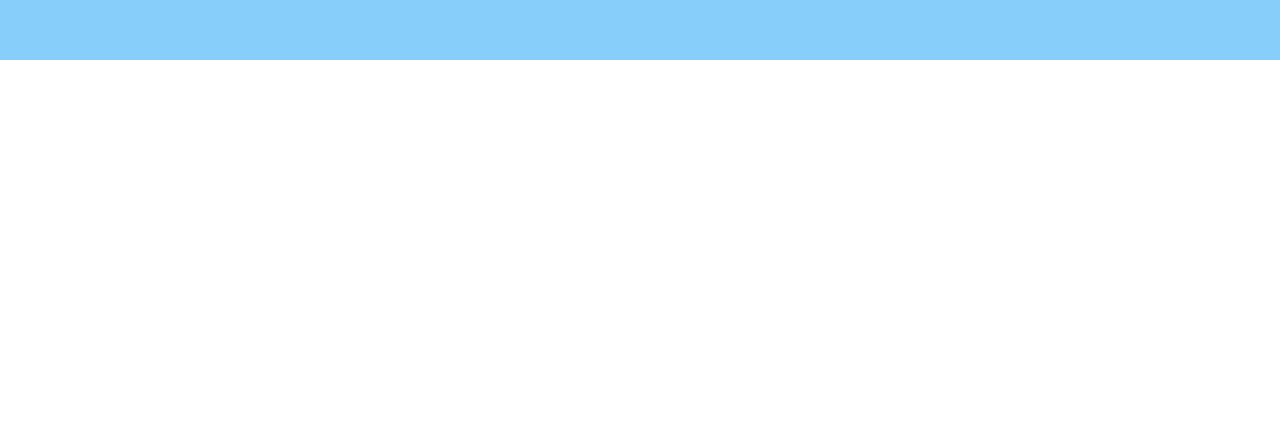
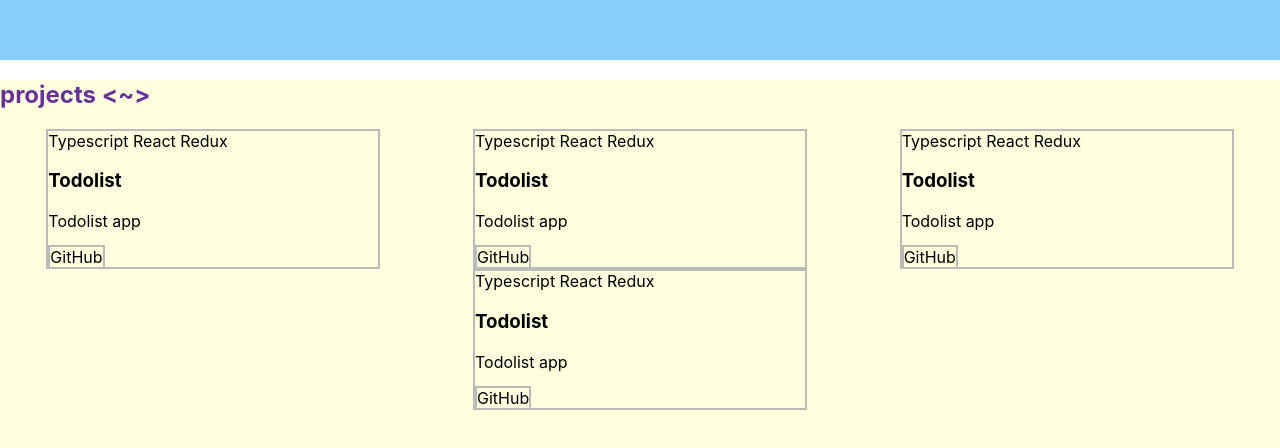
Before and after one commit to demos461/portfolio, a React app: page / in a window 1280 px wide. Shown: the part 1612-2060 px from the top of the page. Before the commit the page ends 1672 px from the top, so only its background shows below. Built offline with nearby package versions, Linux system fonts and the light colour scheme.

Commit message:
feat: create projects structure

```diff
--- a/src/App.tsx
+++ b/src/App.tsx
@@ -1,6 +1,7 @@
 import { Header } from './layout/header/Header';
 import { Main } from './layout/sections/main/Main';
 import { Skills } from './layout/sections/skills/Skills';
+import { Projects } from './layout/sections/projects/Projects';
 
 function App() {
   return (
@@ -8,6 +9,7 @@ function App() {
       <Header />
       <Main />
       <Skills />
+      <Projects />
     </>
   );
 }
--- /dev/null
+++ b/src/components/Link.styled.ts
@@ -0,0 +1,7 @@
+import styled from 'styled-components';
+
+export const LinkStyled = styled.a`
+  text-decoration: none;
+  border: 2px solid #bbb;
+  cursor: pointer;
+`;
--- /dev/null
+++ b/src/components/project/Project.tsx
@@ -0,0 +1,41 @@
+import React, { FC } from 'react';
+import styled from 'styled-components';
+import { LinkStyled } from '../Link.styled';
+
+type ProjectPropsType = {
+  image?: string;
+  stack: string;
+  title: string;
+  description: string;
+  gitLink: string;
+  demoLink?: string;
+};
+
+export const Project: FC<ProjectPropsType> = ({
+  image,
+  stack,
+  title,
+  description,
+  gitLink,
+  demoLink,
+}) => {
+  return (
+    <StyledProject>
+      {image && <Image src={image} />}
+      <Stack>{stack}</Stack>
+      <ProjectTitle>{title}</ProjectTitle>
+      <ProjectDescription>{description}</ProjectDescription>
+      <LinkStyled>GitHub</LinkStyled>
+      {demoLink && <LinkStyled>Demo</LinkStyled>}
+    </StyledProject>
+  );
+};
+
+const StyledProject = styled.article`
+  border: 2px solid #bbbbbb;
+  min-width: 330px;
+`;
+const Image = styled.img``;
+const Stack = styled.span``;
+const ProjectTitle = styled.h3``;
+const ProjectDescription = styled.p``;
--- /dev/null
+++ b/src/layout/sections/projects/Projects.tsx
@@ -0,0 +1,44 @@
+import React from 'react';
+import styled from 'styled-components';
+import { SectionTitleStyled } from '../../../components/SectionTitle.styled';
+import { FlexWrapperStyled } from '../../../components/FlexWrapper.styled';
+import { Project } from '../../../components/project/Project';
+
+export const Projects = () => {
+  return (
+    <StyledProjects>
+      <SectionTitleStyled>projects &lt;~&gt;</SectionTitleStyled>
+      <FlexWrapperStyled justify={'space-around'} wrap={'wrap'}>
+        <Project
+          title={'Todolist'}
+          stack={'Typescript React Redux'}
+          description={'Todolist app'}
+          gitLink={'https://github.com/'}
+        />
+        <Project
+          title={'Todolist'}
+          stack={'Typescript React Redux'}
+          description={'Todolist app'}
+          gitLink={'https://github.com/'}
+        />
+        <Project
+          title={'Todolist'}
+          stack={'Typescript React Redux'}
+          description={'Todolist app'}
+          gitLink={'https://github.com/'}
+        />
+        <Project
+          title={'Todolist'}
+          stack={'Typescript React Redux'}
+          description={'Todolist app'}
+          gitLink={'https://github.com/'}
+        />
+      </FlexWrapperStyled>
+    </StyledProjects>
+  );
+};
+
+const StyledProjects = styled.section`
+  min-height: 100vh;
+  background-color: lightyellow;
+`;
```
